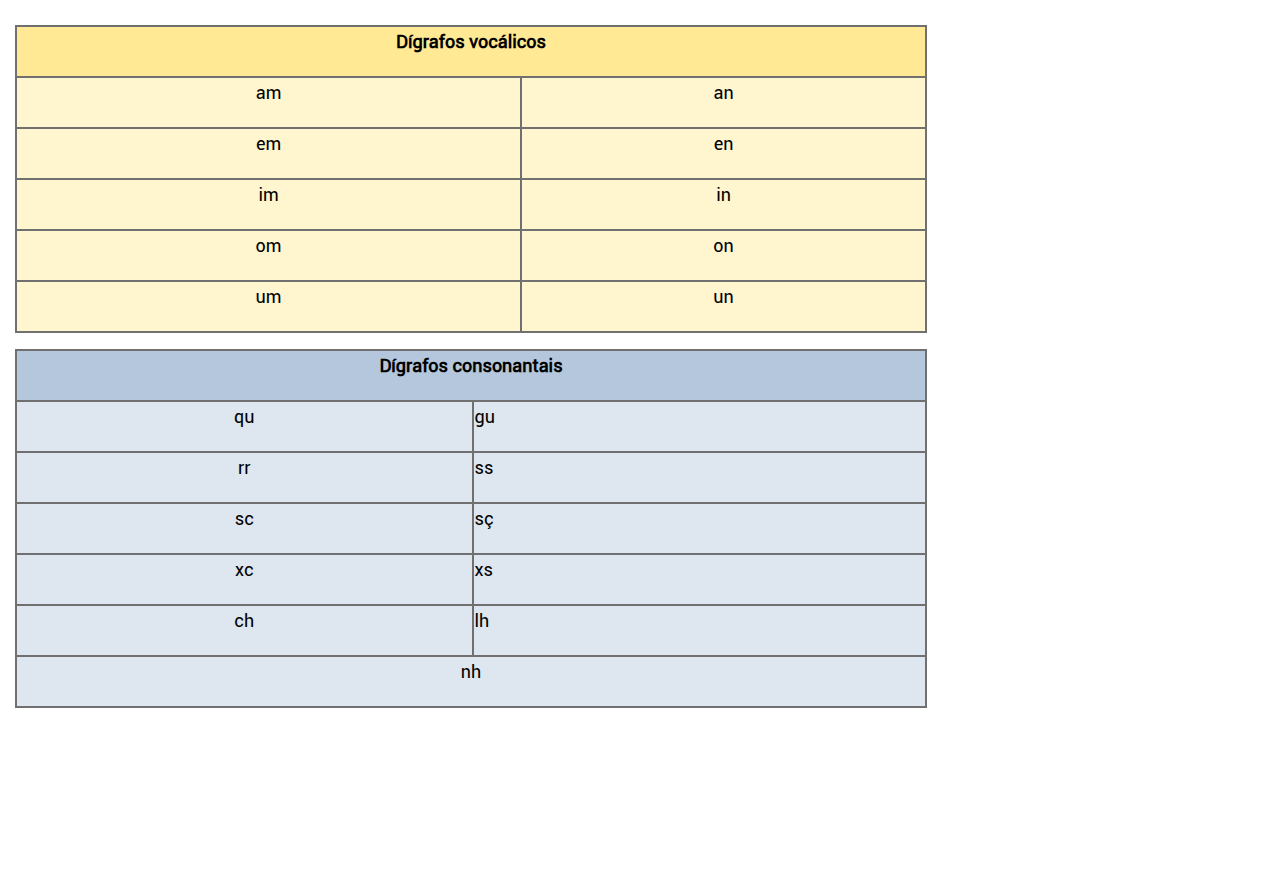
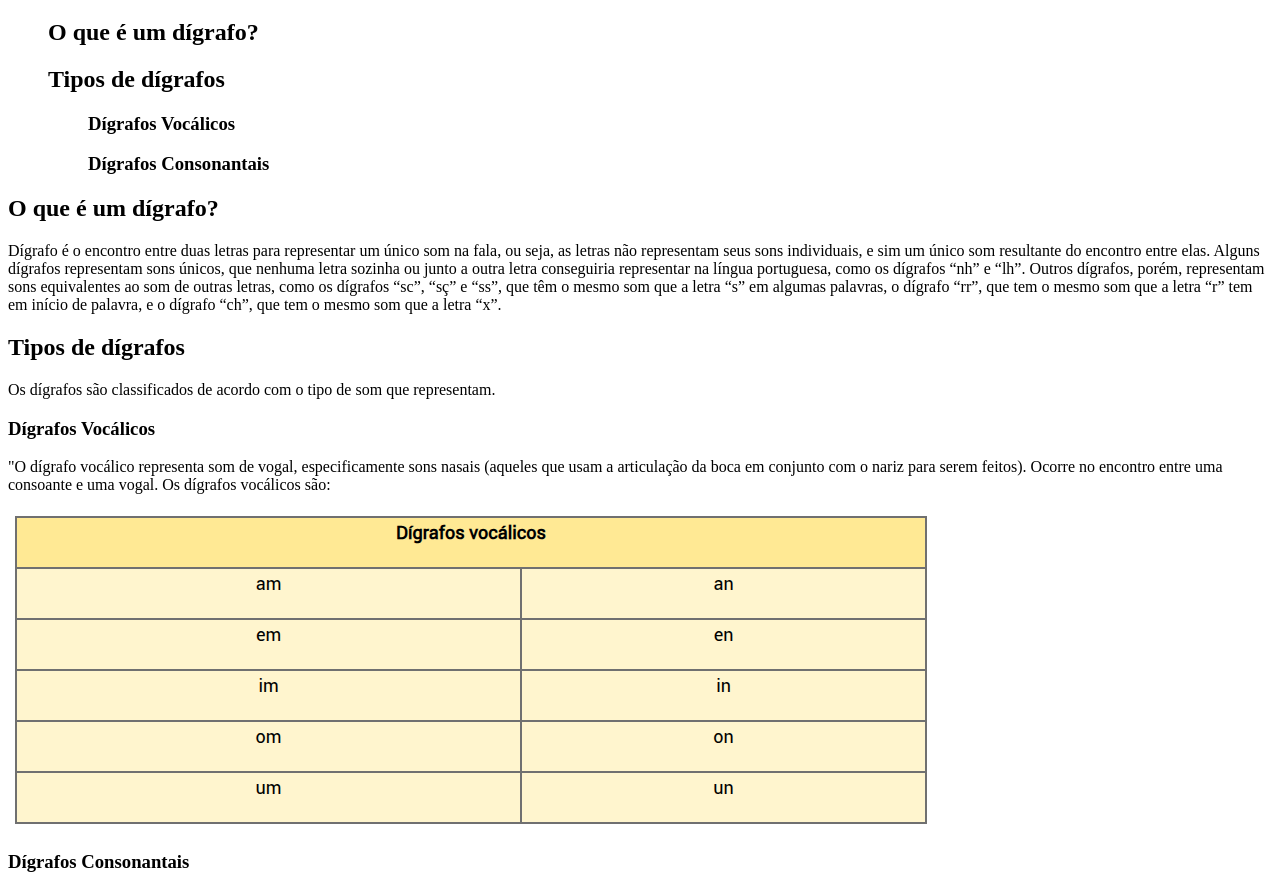
Before and after one commit to KilviaSantos/aula-digrafo, a plain HTML site: page index.html in a window 1280 px wide. Shown: the part 61-950 px from the top of the page. Before the commit the page ends 800 px from the top, so only its background shows below. Drawn offline with Linux system fonts and the light colour scheme.

Commit message:
docs: create sections

```diff
--- a/index.html
+++ b/index.html
@@ -13,7 +13,34 @@
     <h1>Dígrafo</h1>
 
 </header>
-<img src="./img/image.png" alt="" srcset=""/>
-<img src="./img/image2.png" alt="" srcset=""/>
+<section1>
+<ol>
+    <h2>O que é um dígrafo?</h2>
+    <h2>Tipos de dígrafos</h2>
+        <ol>
+            <h3>Dígrafos Vocálicos</h3>
+            <h3>Dígrafos Consonantais</h3>
+        </ol>
+</ol>
+
+</section1>
+<section2>
+    <h2>O que é um dígrafo?</h2>
+    <p>Dígrafo é o encontro entre duas letras para representar um único som na fala, ou seja, as letras não representam seus sons individuais, e sim um único som resultante do encontro entre elas. Alguns dígrafos representam sons únicos, que nenhuma letra sozinha ou junto a outra letra conseguiria representar na língua portuguesa, como os dígrafos “nh” e “lh”.
+
+Outros dígrafos, porém, representam sons equivalentes ao som de outras letras, como os dígrafos “sc”, “sç” e “ss”, que têm o mesmo som que a letra “s” em algumas palavras, o dígrafo “rr”, que tem o mesmo som que a letra “r” tem em início de palavra, e o dígrafo “ch”, que tem o mesmo som que a letra “x”.</p>
+
+    <h2>Tipos de dígrafos</h2>
+        <p>Os dígrafos são classificados de acordo com o tipo de som que representam.</p>
+    <h3>Dígrafos Vocálicos</h3>
+    <p>"O dígrafo vocálico representa som de vogal, especificamente sons nasais (aqueles que usam a articulação da boca em conjunto com o nariz para serem feitos). Ocorre no encontro entre uma consoante e uma vogal. Os dígrafos vocálicos são:</p>
+    <img src="./img/vocalicos.png" alt="" srcset=""/>
+    <h3>Dígrafos Consonantais</h3>
+    <p>"O dígrafo consonantal representa som de consoante, portanto, ocorre no encontro entre duas consoantes ou entre uma consoante e uma vogal (no caso de “qu” e “gu”). Os dígrafos consonantais são:</p>
+    <img src="./img/consonantais.png" alt="" srcset=""/>
+
+</section2>
+
+<footer><a href="https://brasilescola.uol.com.br/gramatica/digrafo.htm">Para ver mais exemplos de dígrafos, clique aqui!</a>Você pode clicar aqui para ver mais exemplos de </footer>
 </body>
 </html>
```
Also changed, not shown: img/consonantais.png (renamed from img/image2.png), img/vocalicos.png (renamed from img/image.png).
